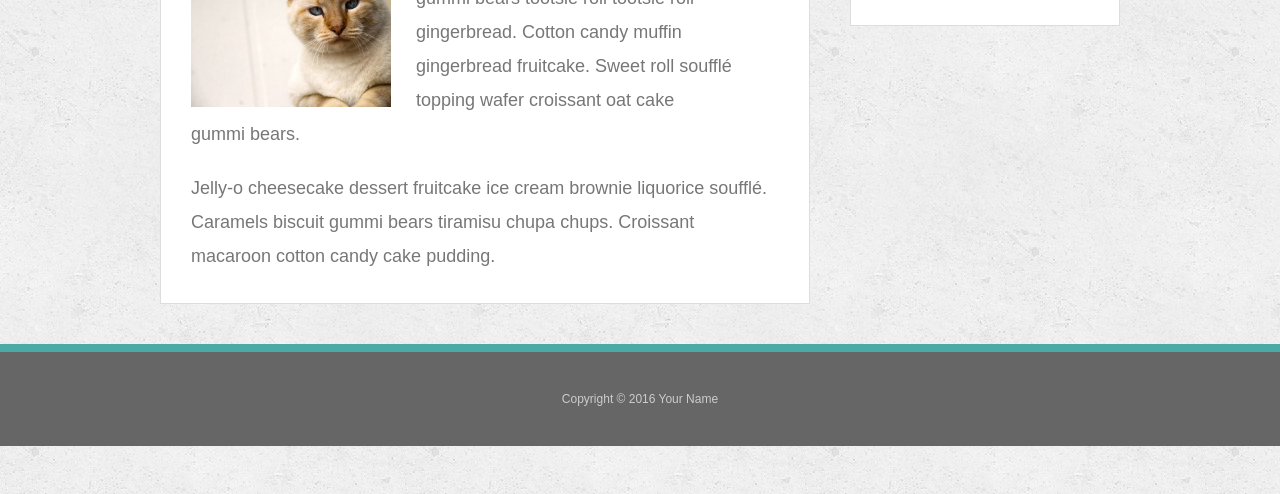
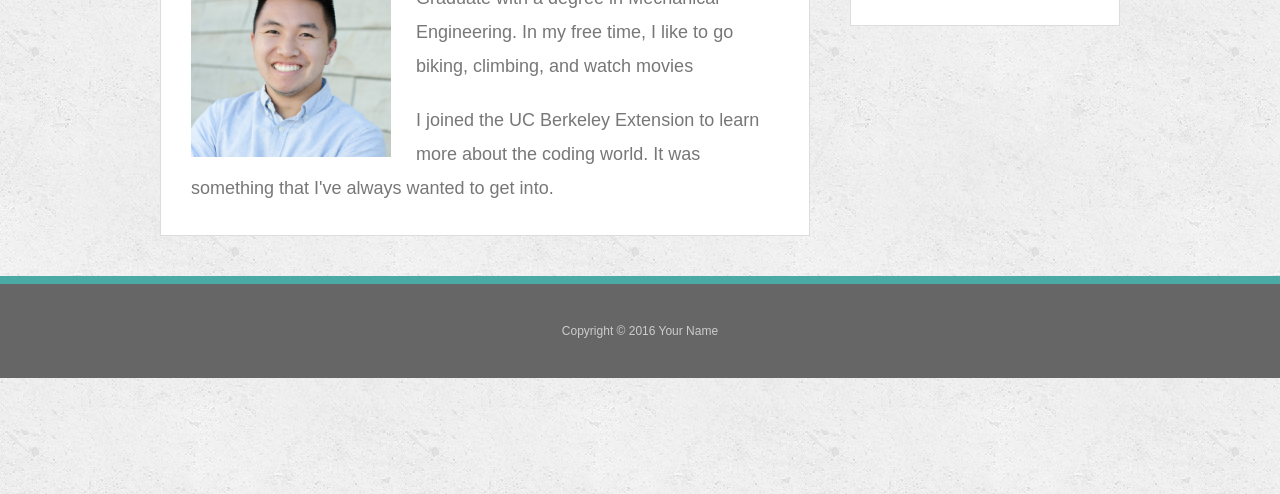
Before and after one commit to nthomasvan/Responsive-Portfolio, a plain HTML site: page index.html in a window 1280 px wide. Shown: the part 306-800 px from the top of the page. Drawn offline with Linux system fonts and the light colour scheme.

Commit message:
Homework 2 update

```diff
--- a/index.html
+++ b/index.html
@@ -12,7 +12,7 @@
 
   <header id="masthead">
     <div class="container">
-      <a href="index.html" id="logo">Your Name</a>
+      <a href="index.html" id="logo">Thomas Nguyen</a>
       <nav>
         <a href="index.html">About</a>
         <a href="portfolio.html">Portfolio</a>
@@ -25,11 +25,12 @@
     <section class="main-section">
       <h1>About Me</h1>
 
-      <img src="assets/images/cat.jpg" class="auth-image" alt="Your Name">
+      <img src="assets/images/Thomas_Nguyen.jpg" class="auth-image" alt="Your Name">
 
-      <p>Marshmallow jelly souffl&eacute; pastry biscuit gummi bears tootsie roll tootsie roll gingerbread. Cotton candy muffin gingerbread fruitcake. Sweet roll souffl&eacute; topping wafer croissant oat cake gummi&nbsp;bears.</p>
+        <p>I'm a recent San Jose State University Graduate with a degree in Mechanical Engineering. In my free time, I like to go biking, climbing, and watch movies </p>
 
-      <p>Jelly-o cheesecake dessert fruitcake ice cream brownie liquorice souffl&eacute;. Caramels biscuit gummi bears tiramisu chupa chups. Croissant macaroon cotton candy cake pudding.</p>
+        <p>I joined the UC Berkeley Extension to learn more about the coding world. It was something that I've always wanted to get into.</p>
+
 
     </section>
 
```
Also changed, not shown: contact.html (+1 -1 lines), portfolio.html (+1 -1 lines), assets/images/Thomas_Nguyen.jpg (added).
